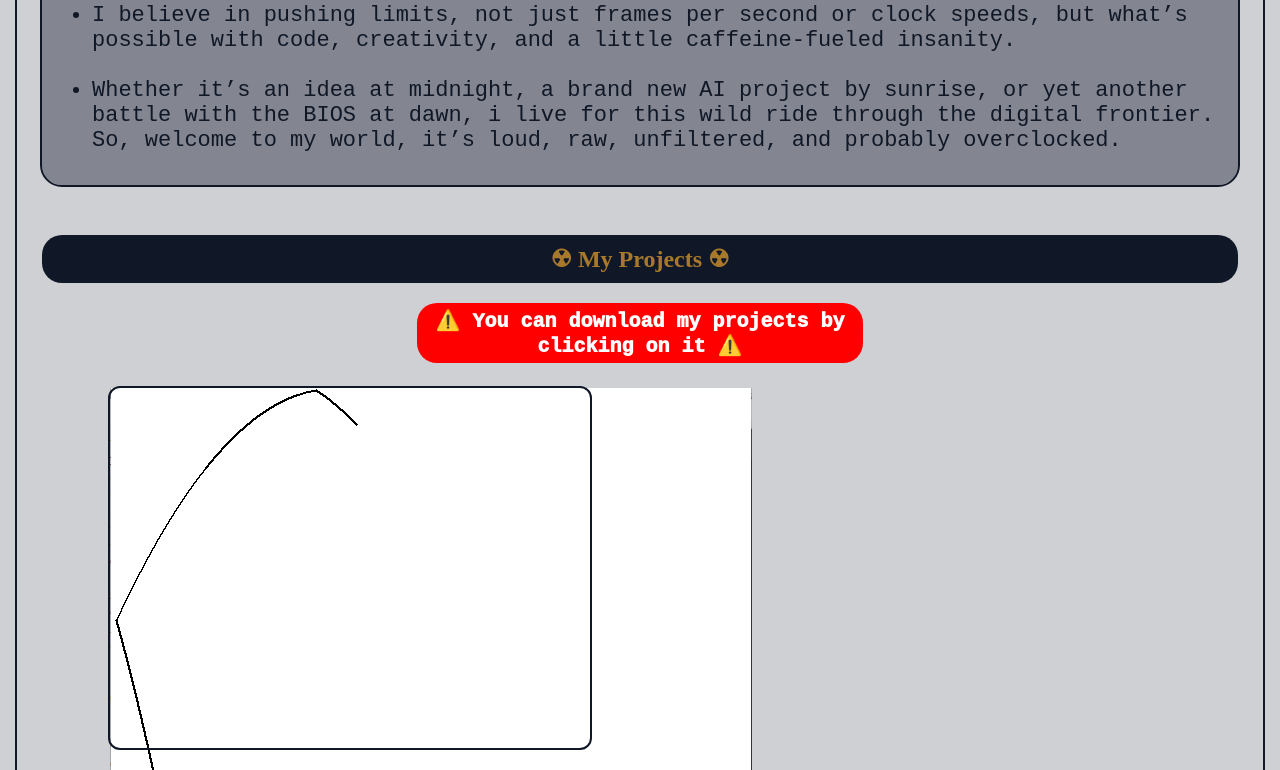
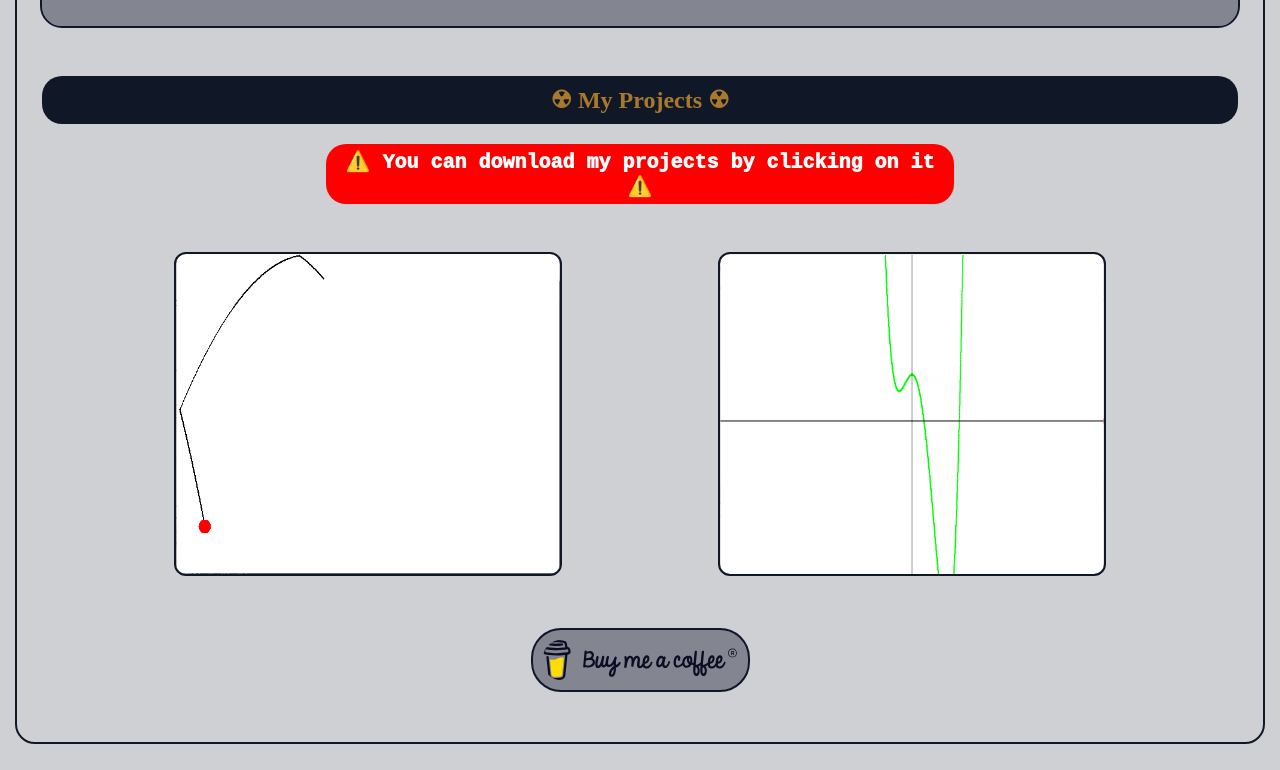
Before and after one commit to sarthakt-2006/intro, a plain HTML site: page index.html in a window 1280 px wide. Shown: the part 890-1660 px from the top of the page. Drawn offline with Linux system fonts and the light colour scheme; files that its build step writes are made by us from their sources; a web font is replaced by a local one.

Commit message:
Added flexbox for some responsiveness.

```diff
--- a/style.css
+++ b/style.css
@@ -6,7 +6,7 @@ body,
 .subheading,
 .wallpaper1,
 .wallpaper2,
-.info_border {
+.info_flexbox {
     border-radius: 20px;
 }
 body {
@@ -14,28 +14,29 @@ body {
     border: 2px solid rgb(16, 24, 40);
     margin: 15px;
 }
-.info_border {
-    border: 2px solid rgb(16, 24, 40);
+.info_flexbox {
     background-color: rgb(16, 24, 40, 0.4);
     display: flex;
-    padding-top: 50px;
-    padding-bottom: 50px;
     margin-left: 25px;
     margin-right: 25px;
+    height: fit-content;
+}
+.info_sudo {
+    flex: 0.2;
+}
+.photo_flexbox {
+    width: fit-content;
 }
 .photo {
-    height: 256px;
-    width: 192px;
+    height: auto;
+    width: 144px;
+    margin-top: 25px;
+    margin-bottom: 25px;
     border-radius: 300px;
-    margin-left: 75px;
-    margin-right: 0px;
     border: 2px solid rgb(16, 24, 40);
 }
-.info {
-    height: fit-content;
-    padding-top: 50px;
-    padding-bottom: 50px;
-    margin-left: 25px;
+.resume_flexbox {
+    flex: 2;
     color: rgb(16, 24, 40);
     font-size: 22px;
     font-family: "Jersey 15", monospace;
@@ -64,12 +65,16 @@ body {
     margin-right: 25px;
     padding: 10px;
 }
+.subheading_flexbox {
+    display: flex;
+}
+.subheading_sudo {
+    flex: 1;
+}
 .subheading {
+    flex: 2;
+    width: fit-content;
     text-align: center;
-    margin-top: 0px;
-    margin-bottom: 25px;
-    margin-left: 400px;
-    margin-right: 400px;
     font-family: "Jersey 15", monospace;
     font-size: 20px;
     padding: 5px;
@@ -77,28 +82,38 @@ body {
     background-color: red;
     color: white;
 }
-.project {
+.project_flexbox {
     display: flex;
+    height: fit-content;
+    margin-top: 50px;
+}
+.project_sudo {
     flex: 1;
-    height: fit-content;
-    width: fit-content;
 }
 .project1,
 .project2 {
-    height: 360px;
-    width: 480px;
+    flex: 3;
+    max-width: fit-content;
+    height: fit-content;
+    border-radius: 10px;
+}
+.project_img_1,
+.project_img_2 {
+    height: 25vw;
+    width: 30vw;
     outline: 2px solid rgb(16, 24, 40);
     border-radius: 10px;
-    margin-top: 25px;
-    margin-bottom: 25px;
-    margin-left: 93px;
-    margin-right: 93px;
 }
-.bmc {
-    margin-top: 25px;
+.bmc_flexbox {
+    display: flex;
+    height: fit-content;
+    margin-top: 50px;
     margin-bottom: 50px;
-    margin-left: 558px;
-    margin-right: 558px;
+}
+.bmc_sudo {
+    flex: 1;
+}
+.bmc_img {
     border: 2px solid rgb(16, 24, 40);
     background-color: rgb(16, 24, 40, 0.4);
     padding: 10px;
```
